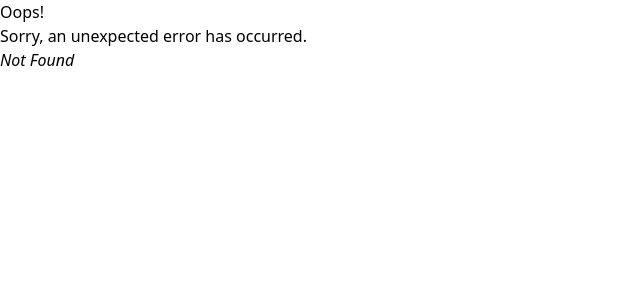
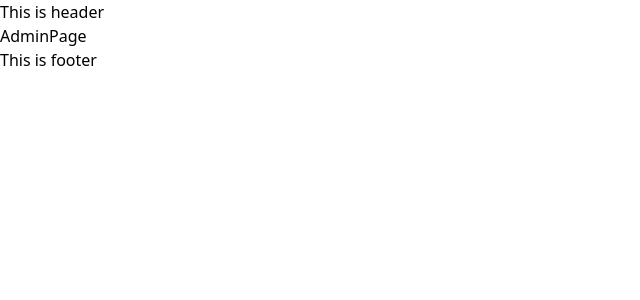
Before and after one commit to Sanjaypk986/shopee-front-end, a React (Vite) app: page /admin-page in a window 1280 px wide. Before the commit this address had no page. Shown: the top 300 px of the page, without its empty margins (0-640 px from the left). Built offline with nearby package versions, Linux system fonts and the light colour scheme.

Commit message:
Aligned the folder structure and installed zunstand and toastify and other depencies

```diff
--- /dev/null
+++ b/src/pages/AdminPage.jsx
@@ -0,0 +1,8 @@
+
+const AdminPage = () => {
+  return (
+    <div>AdminPage</div>
+  )
+}
+
+export default AdminPage
--- /dev/null
+++ b/src/pages/BillEstimatePage.jsx
@@ -0,0 +1,8 @@
+
+const BillEstimatePage = () => {
+  return (
+    <div>BillEstimatePage</div>
+  )
+}
+
+export default BillEstimatePage
--- a/src/pages/HomePage.jsx
+++ b/src/pages/HomePage.jsx
@@ -1,4 +1,3 @@
-import React from 'react'
 
 const HomePage = () => {
   return (
--- a/src/routes/Root.jsx
+++ b/src/routes/Root.jsx
@@ -1,4 +1,3 @@
-import React from 'react'
 import Header from '../components/Header'
 import { Outlet } from 'react-router-dom'
 import Footer from '../components/Footer'
@@ -6,7 +5,7 @@ import Footer from '../components/Footer'
 const Root = () => {
   return (
     <div>
-        <Header />
+      <Header />
       <Outlet />
       <Footer />
     </div>
```
Also changed, not shown: package.json (+6 -1 lines), src/components/Card.jsx (added, +8 -0 lines), src/components/CardForAdminPage.jsx (added, +8 -0 lines), src/main.jsx (+19 -13 lines), src/api/index.js (added), 2 other files (tests, documents, lock files or other folders).
